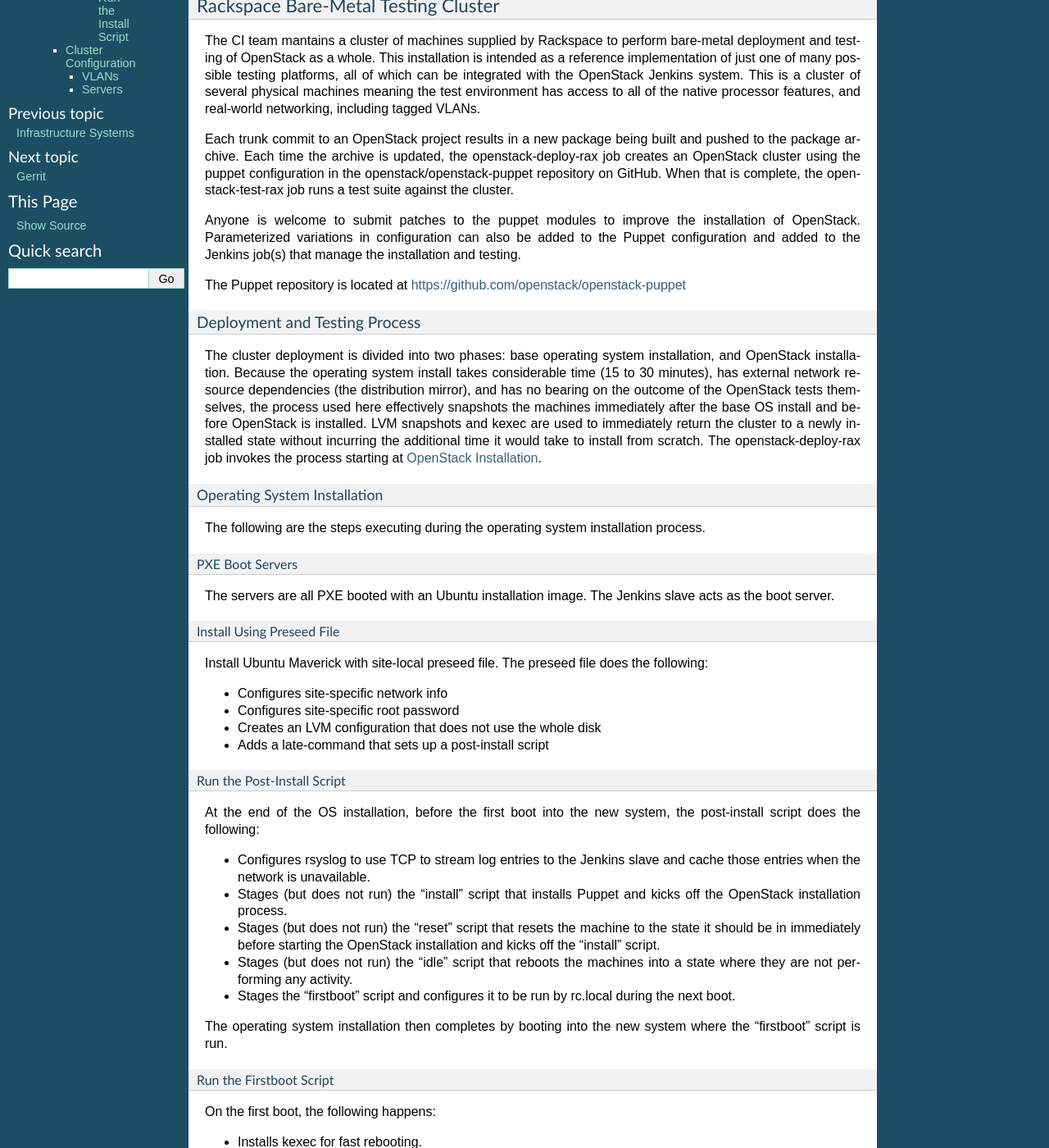
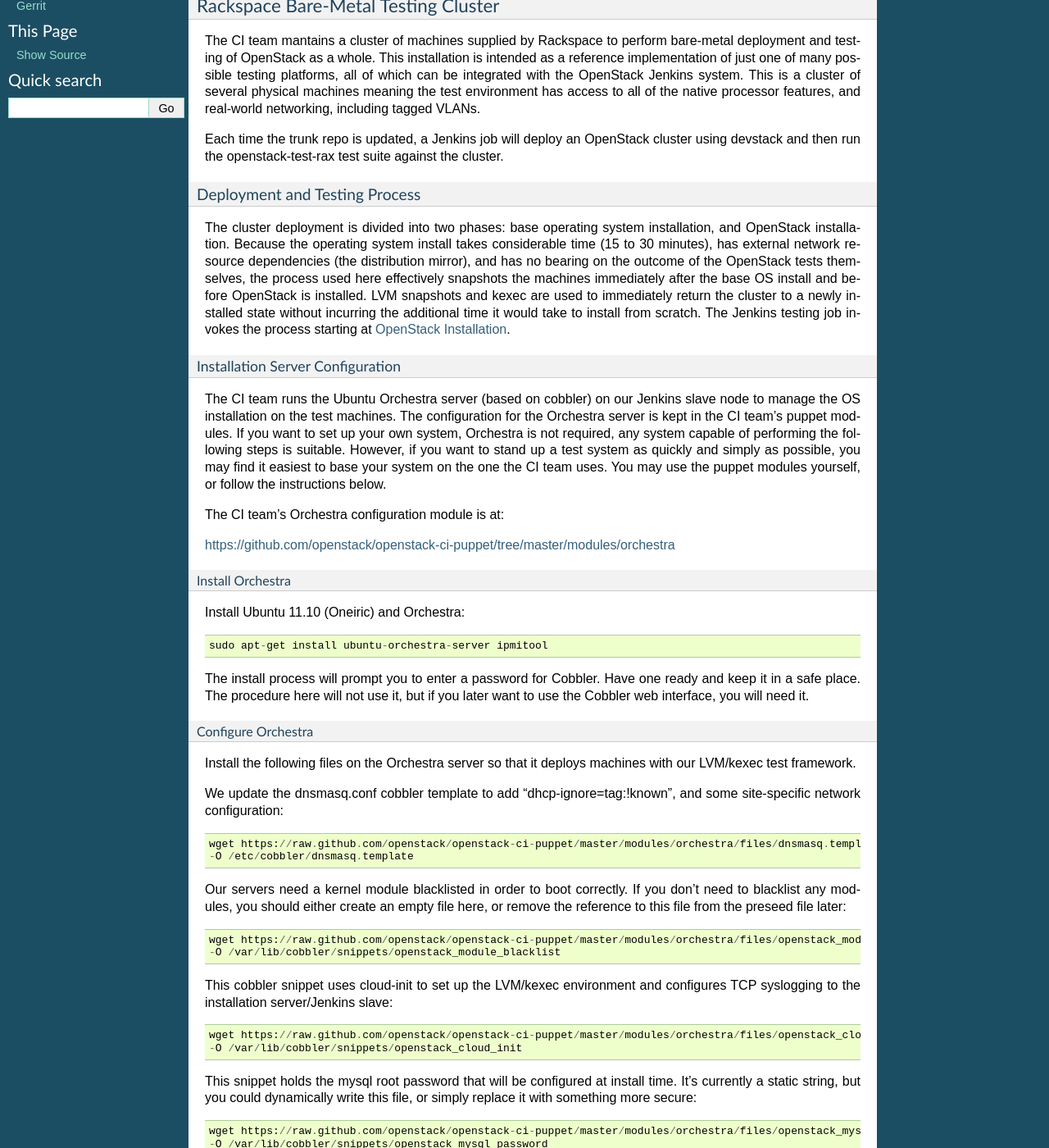
Before and after one commit to openstack-archive/devstack-gate, a Sphinx documentation site: the page built from doc/jenkins.rst, in a window 1280 px wide and 1400 px high, scrolled down 821 px. Shown: the whole window at 82% size. Built offline with Sphinx 7.4.7, drawn with Linux system fonts in a browser that asks for light colours; some of the changed text lies outside the part shown.

Commit message:
Add documentation on Orchestra/devstack system.
New Orchestra based bare-metal deployment testing.

Change-Id: I0217d333a12cd3863a50cb36d4bd38d166b11dda

```diff
--- a/doc/jenkins.rst
+++ b/doc/jenkins.rst
@@ -60,20 +60,9 @@
 the native processor features, and real-world networking, including
 tagged VLANs.
 
-Each trunk commit to an OpenStack project results in a new package
-being built and pushed to the package archive.  Each time the archive
-is updated, the openstack-deploy-rax job creates an OpenStack cluster
-using the puppet configuration in the openstack/openstack-puppet
-repository on GitHub.  When that is complete, the openstack-test-rax
-job runs a test suite against the cluster.
-
-Anyone is welcome to submit patches to the puppet modules to improve
-the installation of OpenStack.  Parameterized variations in
-configuration can also be added to the Puppet configuration and added
-to the Jenkins job(s) that manage the installation and testing.
-
-The Puppet repository is located at
-https://github.com/openstack/openstack-puppet
+Each time the trunk repo is updated, a Jenkins job will deploy an
+OpenStack cluster using devstack and then run the openstack-test-rax
+test suite against the cluster.
 
 Deployment and Testing Process
 ------------------------------
@@ -87,60 +76,155 @@
 after the base OS install and before OpenStack is installed.  LVM
 snapshots and kexec are used to immediately return the cluster to a
 newly installed state without incurring the additional time it would
-take to install from scratch.  The openstack-deploy-rax job invokes
-the process starting at :ref:`rax_openstack_install`.
+take to install from scratch.  The Jenkins testing job invokes the
+process starting at :ref:`rax_openstack_install`.
 
-Operating System Installation
-~~~~~~~~~~~~~~~~~~~~~~~~~~~~~
-The following are the steps executing during the operating system
-installation process.
+Installation Server Configuration
+~~~~~~~~~~~~~~~~~~~~~~~~~~~~~~~~~
 
-PXE Boot Servers
-""""""""""""""""
-The servers are all PXE booted with an Ubuntu installation image.
-The Jenkins slave acts as the boot server.
+The CI team runs the Ubuntu Orchestra server (based on cobbler) on our
+Jenkins slave node to manage the OS installation on the test machines.
+The configuration for the Orchestra server is kept in the CI team's
+puppet modules.  If you want to set up your own system, Orchestra is
+not required, any system capable of performing the following steps is
+suitable.  However, if you want to stand up a test system as quickly
+and simply as possible, you may find it easiest to base your system on
+the one the CI team uses.  You may use the puppet modules yourself, or
+follow the instructions below.
 
-Install Using Preseed File
-""""""""""""""""""""""""""
-Install Ubuntu Maverick with site-local preseed file.  The preseed
-file does the following:
+The CI team's Orchestra configuration module is at:
 
-* Configures site-specific network info
-* Configures site-specific root password
-* Creates an LVM configuration that does not use the whole disk
-* Adds a late-command that sets up a post-install script
+https://github.com/openstack/openstack-ci-puppet/tree/master/modules/orchestra
 
-Run the Post-Install Script
-"""""""""""""""""""""""""""
+Install Orchestra
+"""""""""""""""""
 
-At the end of the OS installation, before the first boot into the new
-system, the post-install script does the following:
+Install Ubuntu 11.10 (Oneiric) and Orchestra::
 
-* Configures rsyslog to use TCP to stream log entries to the Jenkins
-  slave and cache those entries when the network is unavailable.
-* Stages (but does not run) the "install" script that installs
-  Puppet and kicks off the OpenStack installation process.
-* Stages (but does not run) the "reset" script that resets the machine
-  to the state it should be in immediately before starting the
-  OpenStack installation and kicks off the "install" script.
-* Stages (but does not run) the "idle" script that reboots the
-  machines into a state where they are not performing any activity.
-* Stages the "firstboot" script and configures it to be run by
-  rc.local during the next boot.
+  sudo apt-get install ubuntu-orchestra-server ipmitool
 
-The operating system installation then completes by booting into the
-new system where the "firstboot" script is run.
+The install process will prompt you to enter a password for Cobbler.
+Have one ready and keep it in a safe place.  The procedure here will
+not use it, but if you later want to use the Cobbler web interface,
+you will need it.
 
-Run the Firstboot Script
-""""""""""""""""""""""""
+Configure Orchestra
+"""""""""""""""""""
 
-On the first boot, the following happens:
+Install the following files on the Orchestra server so that it deploys
+machines with our LVM/kexec test framework.
 
-* Installs kexec for fast rebooting.
-* rc.local is modified so that firstboot will not run on subsequent
-  reboots.
-* Renames the "root" LVM volume to "orig_root" and creates a snapshot of
-  the volume named "root".
+We update the dnsmasq.conf cobbler template to add
+"dhcp-ignore=tag:!known", and some site-specific network
+configuration::
+
+  wget https://raw.github.com/openstack/openstack-ci-puppet/master/modules/orchestra/files/dnsmasq.template \
+  -O /etc/cobbler/dnsmasq.template
+
+Our servers need a kernel module blacklisted in order to boot
+correctly.  If you don't need to blacklist any modules, you should
+either create an empty file here, or remove the reference to this file
+from the preseed file later::
+
+  wget https://raw.github.com/openstack/openstack-ci-puppet/master/modules/orchestra/files/openstack_module_blacklist \
+  -O /var/lib/cobbler/snippets/openstack_module_blacklist
+
+This cobbler snippet uses cloud-init to set up the LVM/kexec
+environment and configures TCP syslogging to the installation
+server/Jenkins slave::
+
+  wget https://raw.github.com/openstack/openstack-ci-puppet/master/modules/orchestra/files/openstack_cloud_init \
+  -O /var/lib/cobbler/snippets/openstack_cloud_init
+
+This snippet holds the mysql root password that will be configured at
+install time.  It's currently a static string, but you could
+dynamically write this file, or simply replace it with something more
+secure::
+
+  wget https://raw.github.com/openstack/openstack-ci-puppet/master/modules/orchestra/files/openstack_mysql_password \
+  -O /var/lib/cobbler/snippets/openstack_mysql_password
+
+This preseed file manages the OS install on the test nodes.  It
+includes the snippets installed above::
+
+  wget https://raw.github.com/openstack/openstack-ci-puppet/master/modules/orchestra/files/openstack-test.preseed \
+  -O /var/lib/cobbler/kickstarts/openstack-test.preseed
+
+The following sudoers configuration is needed to allow Jenkins to
+control cobbler, remove syslog files from the test hosts before
+starting new tests, and restart rsyslog::
+
+  wget https://raw.github.com/openstack/openstack-ci-puppet/master/modules/orchestra/files/orchestra-jenkins-sudoers -O /etc/sudoers.d/orchestra-jenkins
+
+Replace the Orchestra rsyslog config file with a simpler one that logs
+all information from remote hosts in one file per host::
+
+  wget https://raw.github.com/openstack/openstack-ci-puppet/master/modules/orchestra/files/99-orchestra.conf -O /etc/rsyslog.d/99-orchestra.conf
+
+Make sure the syslog directories exist and restart rsyslog::
+
+  mkdir -p /var/log/orchestra/rsyslog/
+  chown -R syslog.syslog /var/log/orchestra/
+  restart rsyslog
+
+Add an "OpenStack Test" system profile to cobbler that uses the
+preseed file above::
+
+  cobbler profile add \
+  --name=natty-x86_64-ostest \
+  --parent=natty-x86_64 \
+  --kickstart=/var/lib/cobbler/kickstarts/openstack-test.preseed \
+  --kopts="priority=critical locale=en_US"
+
+Add each of your systems to cobbler with a command similar to this
+(you may need different kernel options)::
+
+  cobbler system add \
+  --name=baremetal1 \
+  --hostname=baremetal1 \
+  --profile=natty-x86_64-ostest \
+  --mac=00:11:22:33:44:55 \
+  --power-type=ipmitool \
+  --power-user=IPMI_USERNAME \
+  --power-pass=IPMI_PASS \
+  --power-address=IPMI_IP_ADDR \
+  --ip-address=SYSTEM_IP_ADDRESS \
+  --subnet=SYSTEM_SUBNET \
+  --kopts="netcfg/choose_interface=auto netcfg/dhcp_timeout=60 auto=true priority=critical"
+
+When complete, have cobbler write out its configuration files::
+
+  cobbler sync
+
+Set Up Jenkins Jobs
+"""""""""""""""""""
+
+We have Jenkins jobs to handle all of the tasks after the initial
+Orchestra configuration so that we can easily run them at any time.
+This includes the OS installation on the test nodes, even though we
+don't run that often because the state is preserved in an LVM
+snapshot, we may want to change the configuration used and make a new
+snapshot.  In that case we just need to trigger the Jenkins job again.
+
+The Jenkins job that kicks off the operating system installation calls
+the "baremetal-os-install.sh" script from the openstack-ci repo:
+
+  https://github.com/openstack/openstack-ci/blob/master/slave_scripts/baremetal-os-install.sh
+
+That script instructs cobbler to install the OS on each of the test
+nodes.
+
+To speed up the devstack installation and avoid excessive traffic to
+the pypi server, we build a PIP package cache on the installation
+server.  That is also an infrequent task that we configure as a
+jenkins job.  That calls:
+
+  https://github.com/openstack/openstack-ci/blob/master/slave_scripts/update-pip-cache.sh
+
+That builds a PIP package cache that the test script later copies to
+the test servers for use by devstack.
+
+Run those two jobs, and once complete, the test nodes are ready to go.
 
 This is the end of the operating system installation, and the system
 is currently in the pristine state that will be used by the test
@@ -151,55 +235,52 @@
 OpenStack Installation
 ~~~~~~~~~~~~~~~~~~~~~~
 
-When the openstack-deploy-rax job runs, it does the following, each
-time starting from the pristine state arrived at the end of the
-previous section.
+When the deployment and integration test job runs, it does the
+following, each time starting from the pristine state arrived at the
+end of the previous section.
 
-Run the Reset Script on the Infrastructure Node
-"""""""""""""""""""""""""""""""""""""""""""""""
+Reset the Test Nodes
+""""""""""""""""""""
 
-The "reset" script does the following:
+The Jenkins deployment and test job first runs the deployment script:
 
-* Remove the "last_root" LVM volume if it exists.
-* Rename the "root" LVM volume to "last_root".
-* Create a snapshot of "orig_root" named "root".
-* Configure rc.local to run the "install" script (previously staged
-  during the operating system installation) on the next boot.
-* Reboot.
+  https://github.com/openstack/openstack-ci/blob/master/slave_scripts/baremetal-deploy.sh
+
+Which invokes the following script on each host to reset it to the
+pristine state:
+
+  https://github.com/openstack/openstack-ci/blob/master/slave_scripts/lvm-kexec-reset.sh
 
 Because kexec is in use, resetting the environment and rebooting into
-the pristine state takes only about 6 seconds.
+the pristine state takes only about 3 seconds.
 
-Run the Idle Script on All Other Nodes
-""""""""""""""""""""""""""""""""""""""
+The deployment script then removes the syslog files from the previous
+run and restarts rsyslog to re-open them.  Once the first test host
+finishes booting and brings up its network, OpenStack installation
+starts.
 
-On any node where Jenkins is not ready to start the installation but
-the node may still be running OpenStack infrastructure that might
-interfere with the new installation, the "idle" script is run to
-reboot into the pristine environment without triggering the OpenStack
-install.  Later, Jenkins will run the "reset" script on these nodes to
-start their OpenStack installation.  The "idle" script does the
-following:
+Run devstack on the Test Nodes
+""""""""""""""""""""""""""""""
 
-* Remove the "last_root" LVM volume if it exists.
-* Rename the "root" LVM volume to "last_root".
-* Create a snapshot of "orig_root" named "root".
-* Reboot.
+Devstack's build_bm_multi script is run, which invokes devstack on
+each of the test nodes.  First on the "head" node which runs all of
+the OpenStack services for the remaining "compute" nodes.
 
-Run the Install Script
-""""""""""""""""""""""
+Run Test Suite
+""""""""""""""
 
-On each node, the "install" script is invoked by rc.local after the
-reboot triggered by the "reset" script.  It does the following:
-
-* Install puppet, and configure it to use the puppetmaster server.
-* Run Puppet.
-
-Puppet handles the entirety of the OpenStack installation according to
-the configuration described in the openstack/opestack-puppet repository.
+Once devstack is complete, the test suite is run.  All logs from the
+test nodes should be sent via syslog to the Jenkins slave, and at the
+end of the test, the logs are archived with the Job for developers to
+inspect in case of problems.
 
 Cluster Configuration
 ---------------------
+
+Here are the configuration parameters of the CI team's test cluster.
+The cluster is currently divided into three mini-clusters so that
+independent Jenkins jobs can run in parallel on the different
+clusters.
 
 VLANs
 ~~~~~
@@ -224,28 +305,37 @@
 +-----------+--------------+---------------+
 | Server    | Primary IP   | Management IP |
 +===========+==============+===============+
-|driver1    | 10.14.247.36 | 10.14.247.46  |
+|deploy-rax | 10.14.247.36 | 10.14.247.46  |
 +-----------+--------------+---------------+
-|baremetal01| 10.14.247.37 | 10.14.247.47  |
+|baremetal1 | 10.14.247.37 | 10.14.247.47  |
 +-----------+--------------+---------------+
-|baremetal02| 10.14.247.38 | 10.14.247.48  |
+|baremetal2 | 10.14.247.38 | 10.14.247.48  |
 +-----------+--------------+---------------+
-|baremetal03| 10.14.247.39 | 10.14.247.49  |
+|baremetal3 | 10.14.247.39 | 10.14.247.49  |
 +-----------+--------------+---------------+
-|baremetal04| 10.14.247.40 | 10.14.247.50  |
+|baremetal4 | 10.14.247.40 | 10.14.247.50  |
++-----------+--------------+---------------+
+|baremetal5 | 10.14.247.41 | 10.14.247.51  |
++-----------+--------------+---------------+
+|baremetal6 | 10.14.247.42 | 10.14.247.52  |
++-----------+--------------+---------------+
+|baremetal7 | 10.14.247.43 | 10.14.247.53  |
++-----------+--------------+---------------+
+|baremetal8 | 10.14.247.44 | 10.14.247.54  |
++-----------+--------------+---------------+
+|baremetal9 | 10.14.247.45 | 10.14.247.55  |
 +-----------+--------------+---------------+
 
-driver1
-  The deployment server and Jenkins slave.  It will deploy the servers
-  (currently using djeep and puppet).  It is also the puppetmaster
-  server, and it is where the test framework will run.  It should not
-  run any OpenStack components, but we can install libraries or
-  anything else needed to run tests.
+deploy-rax
+  The deployment server and Jenkins slave.  It deploys the servers
+  using Orchestra and Devstack, and runs the test framework.  It
+  should not run any OpenStack components, but we can install
+  libraries or anything else needed to run tests.
 
-baremetal01
-  Configured with the 'nova-infra' role from the puppet recipes.  It
-  runs MySQL and glance, and other components needed to run a nova
-  cluster.
+baremetal1, baremetal4, baremetal7
+  Configured as "head" nodes to run nova, mysql, and glance.  Each one
+  is the head node of a three node cluster including the two compute
+  nodes following it
 
-baremetal02-04
-  Configured with the 'nova' role, they are the compute nodes.
+baremetal2-3, baremtal5-6, baremetal8-9
+  Configured as compute nodes for each of the three mini-clusters.
```
Also changed, not shown: other parts of doc/jenkins.rst (+2 -2 lines).
